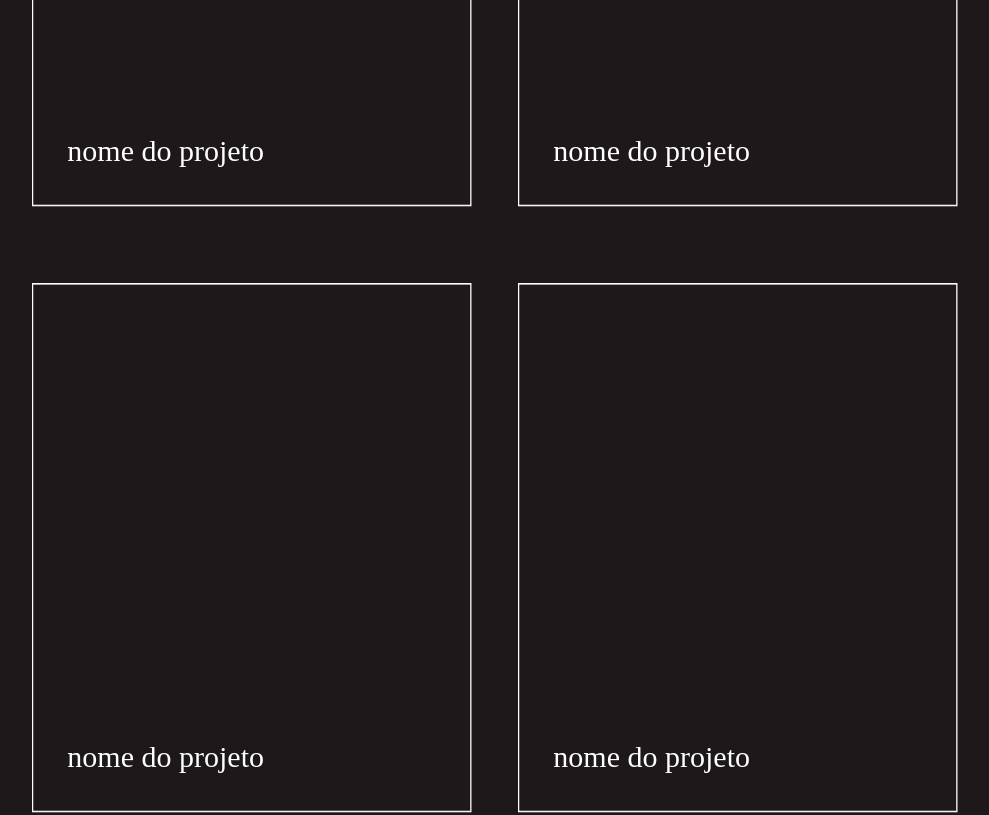
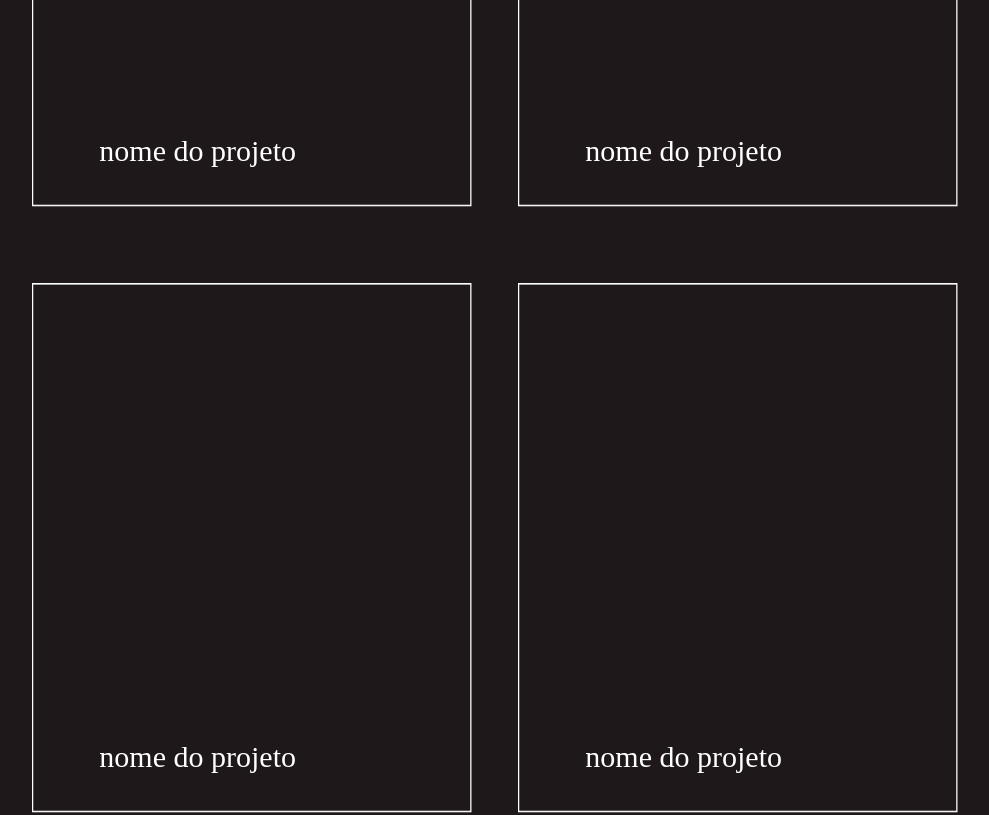
Before and after one commit to faisca-design/FaiscaJr, a Next.js app: page / in a window 1280 px wide. Shown: the part 2980-3795 px from the top of the page, without its empty margins (145-1134 px from the left). Built offline with nearby package versions, Linux system fonts and the light colour scheme.

Commit message:
Update cases.module.css

```diff
--- a/src/components/home/Cases/cases.module.css
+++ b/src/components/home/Cases/cases.module.css
@@ -98,7 +98,8 @@
     position: relative;
     display: flex;
     bottom: -497px;
-    right: 27vh;
+    right: 23vh;
     font-size: 30px;
     color: white;
+    font-weight: 500;
  }
```
